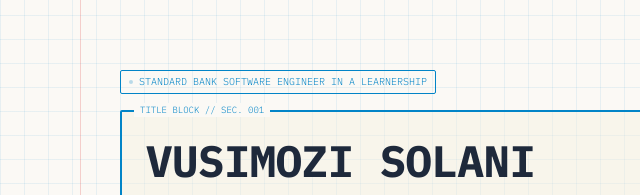
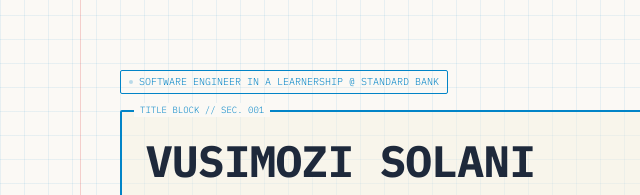
Before and after one commit to MuziDaniels/MuziDaniels.github.io, a website: page index.html in a window 1280 px wide. Shown: the part 177-372 px from the top of the page, 0-640 px from the left. Drawn offline with nearby package versions, Linux system fonts and the light colour scheme.

Commit message:
Simplify page title, reword status pill to 'SOFTWARE ENGINEER IN A LEARNERSHIP @ STANDARD BANK'

```diff
--- a/index.html
+++ b/index.html
@@ -4,7 +4,7 @@
 <head>
     <meta charset="UTF-8">
     <meta name="viewport" content="width=device-width, initial-scale=1.0">
-    <title>VUSIMOZI SOLANI — SRE &amp; Platform Engineer Schematic Portfolio</title>
+    <title>VUSIMOZI SOLANI</title>
     <meta name="description"
         content="Vusimozi Solani. Software &amp; DevOps Engineer. SME for Hermes Alerting Platform. MCom Informatics Candidate.">
 
@@ -1469,7 +1469,7 @@
                 <div>
                     <div class="status-pill">
                         <span class="status-dot"></span>
-                        STANDARD BANK SOFTWARE ENGINEER IN A LEARNERSHIP
+                        SOFTWARE ENGINEER IN A LEARNERSHIP @ STANDARD BANK
                     </div>
 
                     <!-- Drafting title block -->
```
